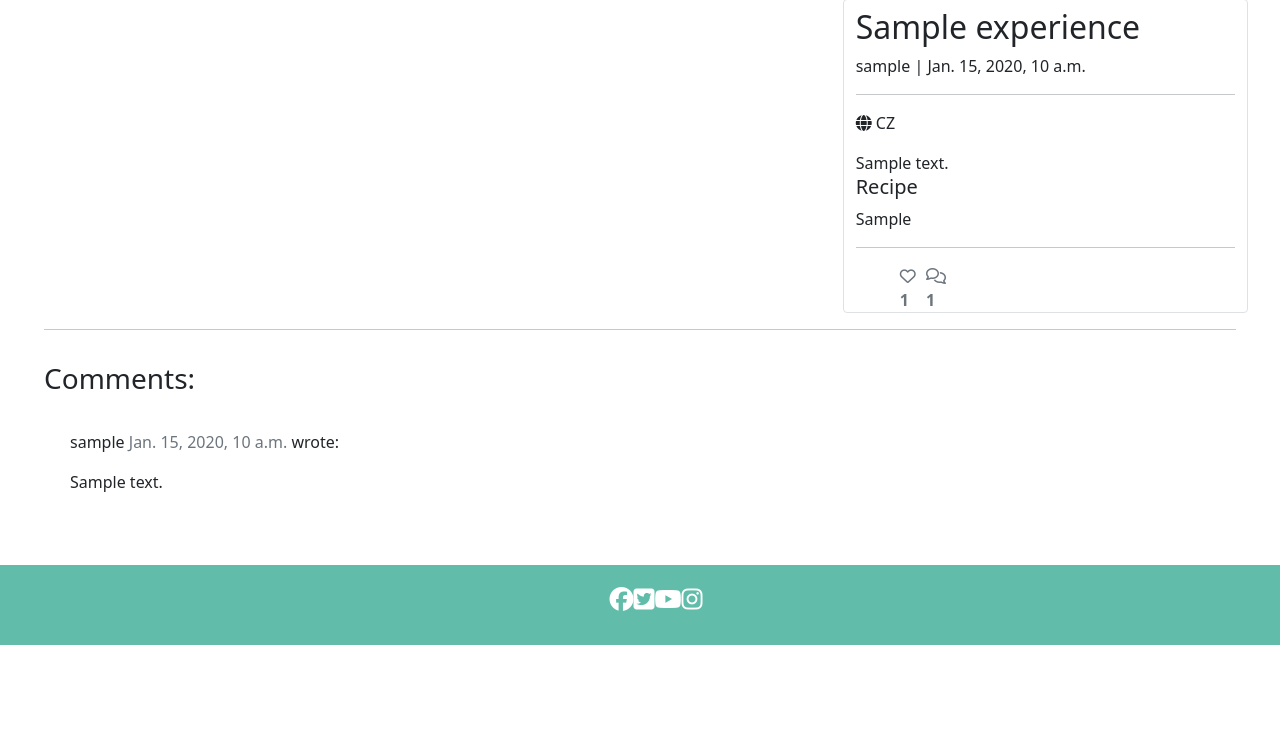
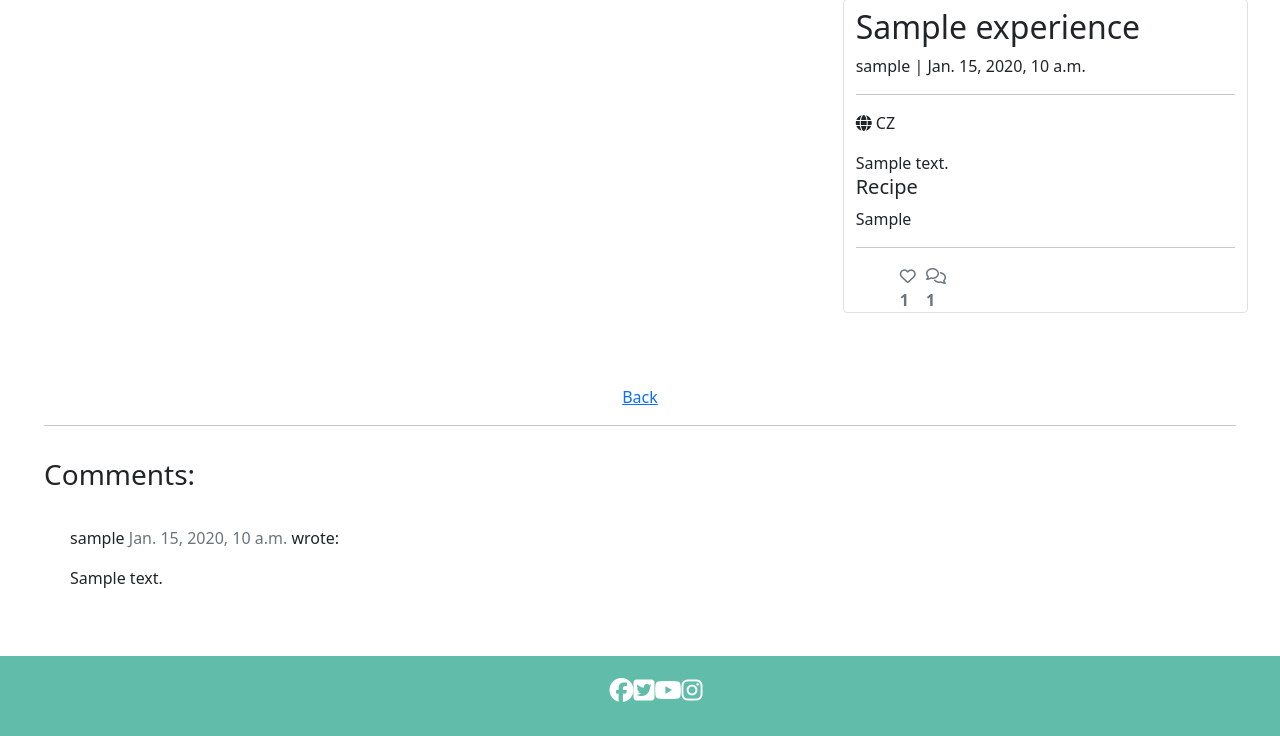
Before and after one commit to Simiine/travelling-foodie, a Django app: a page that uses templates/experience_detail.html in a window 1280 px wide. Shown: the part 155-891 px from the top of the page. Before the commit the page ends 800 px from the top, so only its background shows below. Run offline with Django 3.2, Linux system fonts and the light colour scheme; tables that the repository leaves empty hold one stand-in row (values such as "Sample post"); parts of the project's set-up code (start-up, migrations or seed data) failed here and were passed over; some libraries are stand-ins or nearby versions; grey boxes are pictures that could not be loaded.

Commit message:
Add edit to experience detail html

```diff
--- a/templates/experience_detail.html
+++ b/templates/experience_detail.html
@@ -57,6 +57,27 @@
         </div>
     </div>
 </div>
+
+<!-- Edit Experience --> <!-- To do how to authenticate for user loged in to edit -->
+<div class="container mt-4">
+    <div class="row">
+        <div class="col-6">
+            {% if request.user == experience.author %}
+            <h5>Manage your Experience:</h5>
+            <strong>{{ experience.author }}</strong> - {{ experience.title }}
+            <p><a href="{% url 'experience_edit' recipe.slug %}"><button
+                        class="btn btn-success"><i class="fa fa-edit"></i> | Edit</button></i></a>
+                <a href="{% url 'experience_delete' recipe.slug %}"><button class="btn btn-danger"><i
+                            class="fa fa-trash"></i> | Delete</button></a></p>
+            {% endif %}
+        </div>
+    </div>
+</div>
+<div class="container text-center">
+    <br /><br />
+    <a href="{% url 'home' %}" class="back-button btn-default">Back</a>
+</div>
+
 <div class="row">
     <div class="col">
         <hr>
@@ -93,7 +114,6 @@
             </div>
             {% else %}
             {% if user.is_authenticated %}
-
             <h3>Leave a comment:</h3>
             <p>Posting as: {{ author.username }}</p>
             <form method="post" style="margin-top: 1.3em;">
@@ -107,5 +127,4 @@
     </div>
 </div>
 
-
 {% endblock content %}
```
